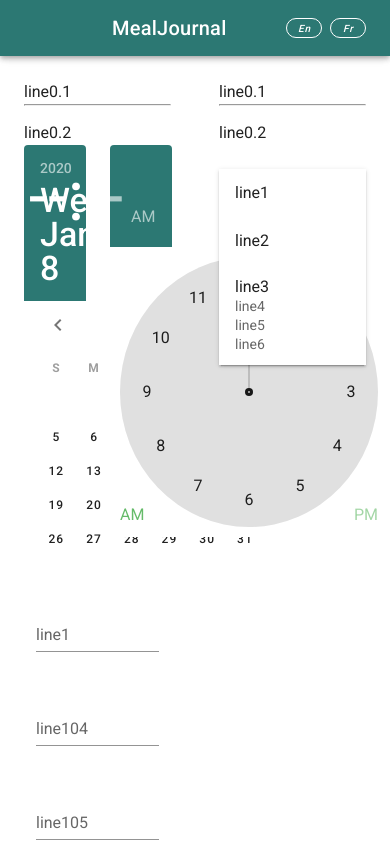
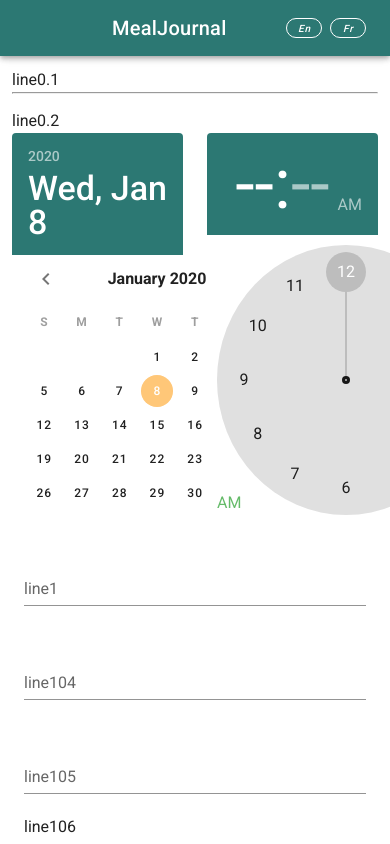
Before and after one commit to vincesavvy/mealjournal-router, a Vue app: page /#/landing in a window 390 px wide. Shown: the top 844 px of the page. Built offline with nearby package versions, Linux system fonts and the light colour scheme; no server answers.

Commit message:
Made Landing page responsive
Landing loads 2 components, need to make these components reactive.

```diff
--- a/src/views/landing.vue
+++ b/src/views/landing.vue
@@ -1,17 +1,28 @@
 <template>
+  <div>
+    <!-- Large screens -->
+    <template v-if="$vuetify.breakpoint.mdAndUp">
       <v-container>
         <v-row>
           <v-col cols="6">
-        <!-- ADD MEAL FORM -->
             <AddMealForm />
           </v-col>
-
           <v-col cols="6">
-        <!-- PAST-MEALS -->
             <PastMeals />
           </v-col>
         </v-row>
       </v-container>
+    </template>
+
+    <!-- Small screens -->
+    <template v-else>
+      <v-row>
+        <v-col cols="12">
+          <AddMealForm />
+        </v-col>
+      </v-row>
+    </template>
+  </div>
 </template>
 
 <script>
```
Lines whose indentation alone changed are shown as unchanged.
